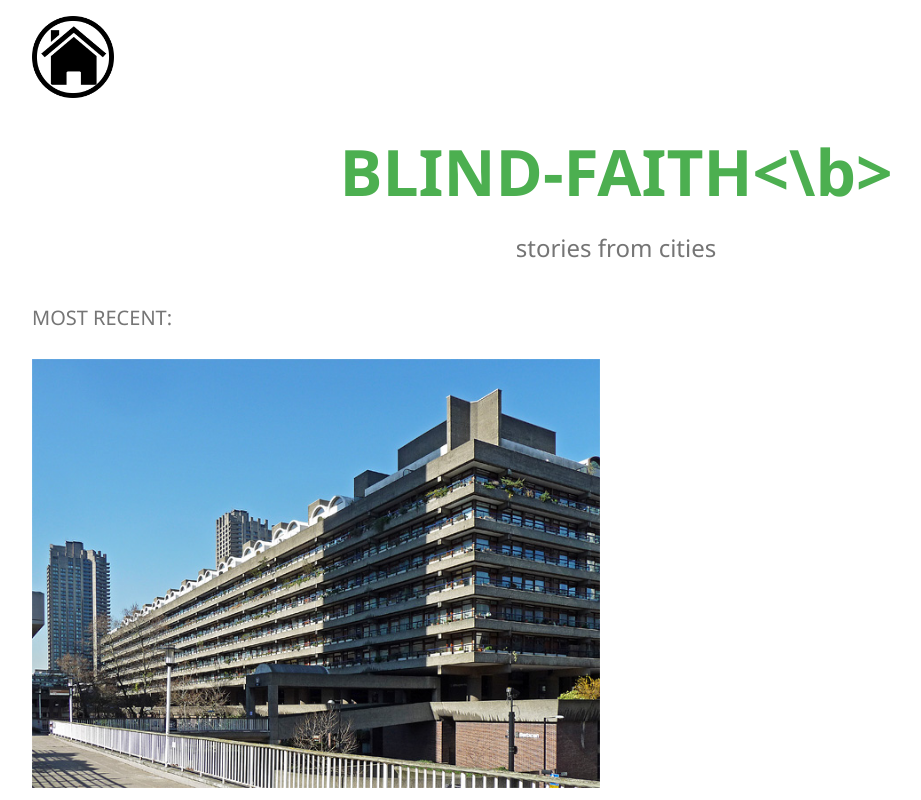
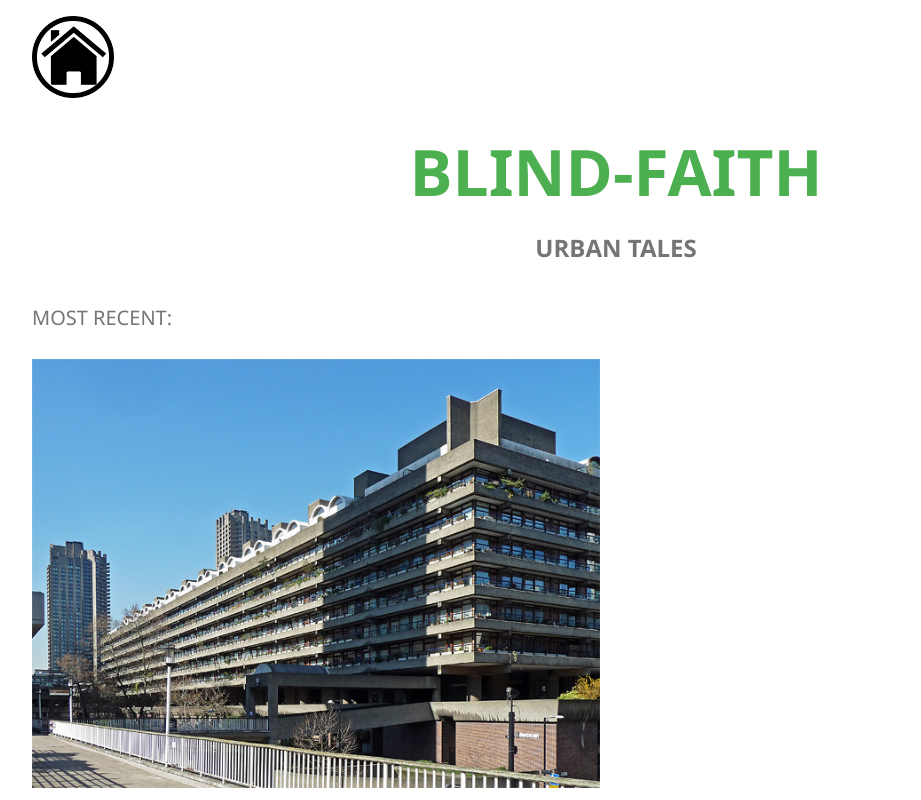
Before and after one commit to ablindfaith/ablindfaith.github.io, a plain HTML site: page index.html in a window 1280 px wide. Shown: the top 800 px of the page, without its empty margins (24-945 px from the left). Drawn offline with nearby package versions, Linux system fonts and the light colour scheme.

Commit message:
Update index.html

```diff
--- a/index.html
+++ b/index.html
@@ -23,9 +23,9 @@
 
 <div class="w3-container">
 
-  <h1 align="center" class="w3-jumbo w3-text-green"><b>BLIND-FAITH<\b></h1>
+  <h1 align="center" class="w3-jumbo w3-text-green"><b>BLIND-FAITH</h1>
 
-  <h1 align="center" class="w3-xlarge w3-text-grey"> stories from cities</h1>
+  <h1 align="center" class="w3-xlarge w3-text-grey"><b>URBAN TALES</h1>
 
 </div>
 
```
